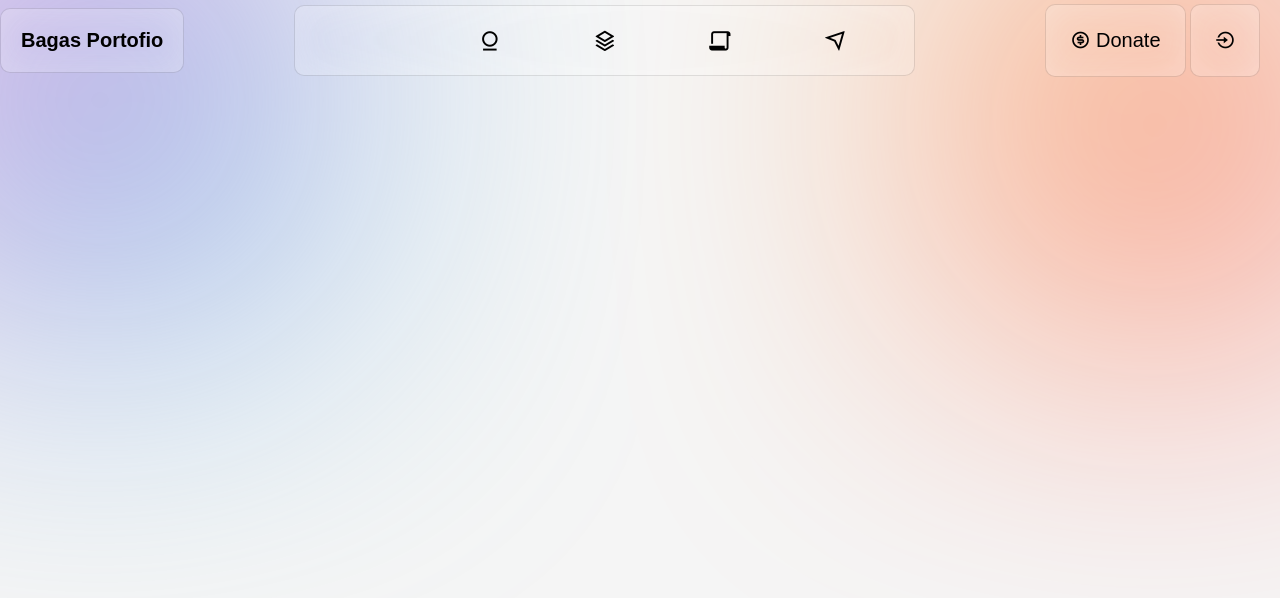
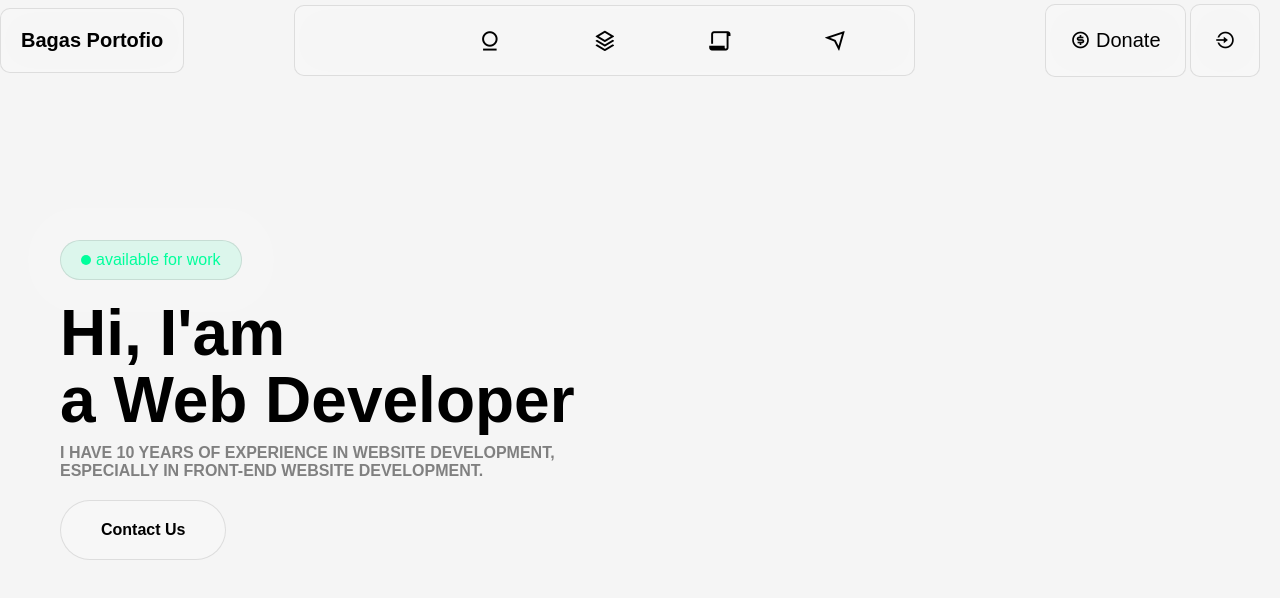
Before and after one commit to BagasPutra05/Portfolio-Bagas-Putra, a plain HTML site: page index.html in a window 1280 px wide. Drawn offline with nearby package versions, Linux system fonts and the light colour scheme; some icons are missing.

Commit message:
Add files via upload

```diff
--- a/index.html
+++ b/index.html
@@ -16,10 +16,6 @@
 </head>
 <body>
     <header class="header" id="header">
-        <div class="background-container">
-            <div class="shape shape1"></div>
-            <div class="shape shape2"></div>
-        </div>
         <nav class="nav container">
             <div class="nav_logo">
                 <a href="#">Bagas Portofio</a>
@@ -77,5 +73,27 @@
             </div>
         </nav>
     </header>
+    <section class="hero_section">
+        <div class="hero_information-box">
+            <div class="status_work">
+                <div class="status_circle"></div>
+                <p>available for work</p>
+            </div>
+            <div class="hero_title-box">
+                <h1 class="hero_title">
+                    Hi, I'am <br> a Web Developer
+                </h1>
+                <p class="hero_subtitle">
+                    I have 10 years of experience in website development, especially in front-end website development.
+                </p>
+
+                <button type="button" class="contact_button">
+                    <a href="">
+                        Contact Us
+                    </a>
+                </button>
+            </div>
+        </div>
+    </section>
 </body>
 </html>
--- a/style.css
+++ b/style.css
@@ -4,7 +4,7 @@
     box-sizing: border-box;
     text-decoration: none;
     list-style: none;
-    border: none;
+    /*border: 1px solid red;*/
     outline: none;
     transition: all 0.3s ease;
 }
@@ -28,6 +28,7 @@ body {
     position: absolute;
     border-radius: 50%;
     filter: blur(150px);
+    overflow: hidden;
 }
 
 .shape1 {
@@ -36,6 +37,7 @@ body {
     background: linear-gradient(135deg, #ff00c3, #00fff7);
     top: -100px;
     left: -100px;
+    overflow: hidden;
 }
 
 .shape2 {
@@ -44,6 +46,7 @@ body {
     background: linear-gradient(135deg, #ffc600, #ff0055);
     top: -50px;
     right: -50px;
+    overflow: hidden;
 }
 
 .header {
@@ -59,6 +62,7 @@ body {
     /*backdrop-filter: blur(15px);*/
     /*border: 1px solid rgba(255, 255, 255, 0.2);*/
     /*box-shadow: 0 8px 32px 0 rgba(0, 0, 0, 0.10);*/
+    z-index: 100;
 }
 
 .container {
@@ -181,3 +185,86 @@ body {
 .login-button a {
     color: #000000;
 }
+
+.hero_section {
+    position: relative;
+    top: 0;
+    left: 0;
+    display: flex;
+    z-index: 10;
+    width: 100%;
+}
+
+.hero_information-box {
+    position: relative;
+    display: flex;
+    justify-content: center;
+    height: 100vh;
+    width: 50%;
+    flex-direction: column;
+}
+
+.status_work {
+    position: relative;
+    display: flex;
+    justify-content: center;
+    align-items: center;
+    /*top: 200px;*/
+    width: fit-content;
+    /*left: 200px;*/
+    margin-inline: 60px;
+    padding: 10px 20px;
+    border-radius: 50px;
+    background: rgba(0, 255, 156, 0.1);
+    border: 1px solid rgba(0,0,0,0.1);
+    box-shadow: 0 0 0 32px rgba(255,255,255,0.10);
+}
+
+.status_work p {
+    color: rgba(0, 255, 156, 1);
+}
+
+.status_circle {
+    position: relative;
+    width: 10px;
+    height: 10px;
+    border-radius: 50px;
+    background: rgba(0, 255, 156, 1);
+    margin-right: 5px;
+}
+
+.hero_title-box {
+    position: relative;
+    /*top: 220px;*/
+    /*left: 200px;*/
+    margin-top: 20px;
+    padding-inline: 60px;
+}
+
+.hero_title {
+    font-size: 4rem;
+    line-height: 105%;
+}
+
+.hero_subtitle {
+    font-size: 1rem;
+    font-weight: bold;
+    color: gray;
+    margin-top: 10px;
+    text-transform: uppercase;
+}
+
+.contact_button {
+    margin-top: 20px;
+    padding: 20px 40px;
+    background: rgba(255,255,255,0.1);
+    border: 1px solid rgba(0,0,0,0.1);
+    border-radius: 50px;
+    box-shadow: inset 0 0 0 32px rgba(255,255,255,0.1);
+}
+
+.contact_button a {
+    font-size: 1rem;
+    font-weight: bold;
+    color: #000000;
+}
```
